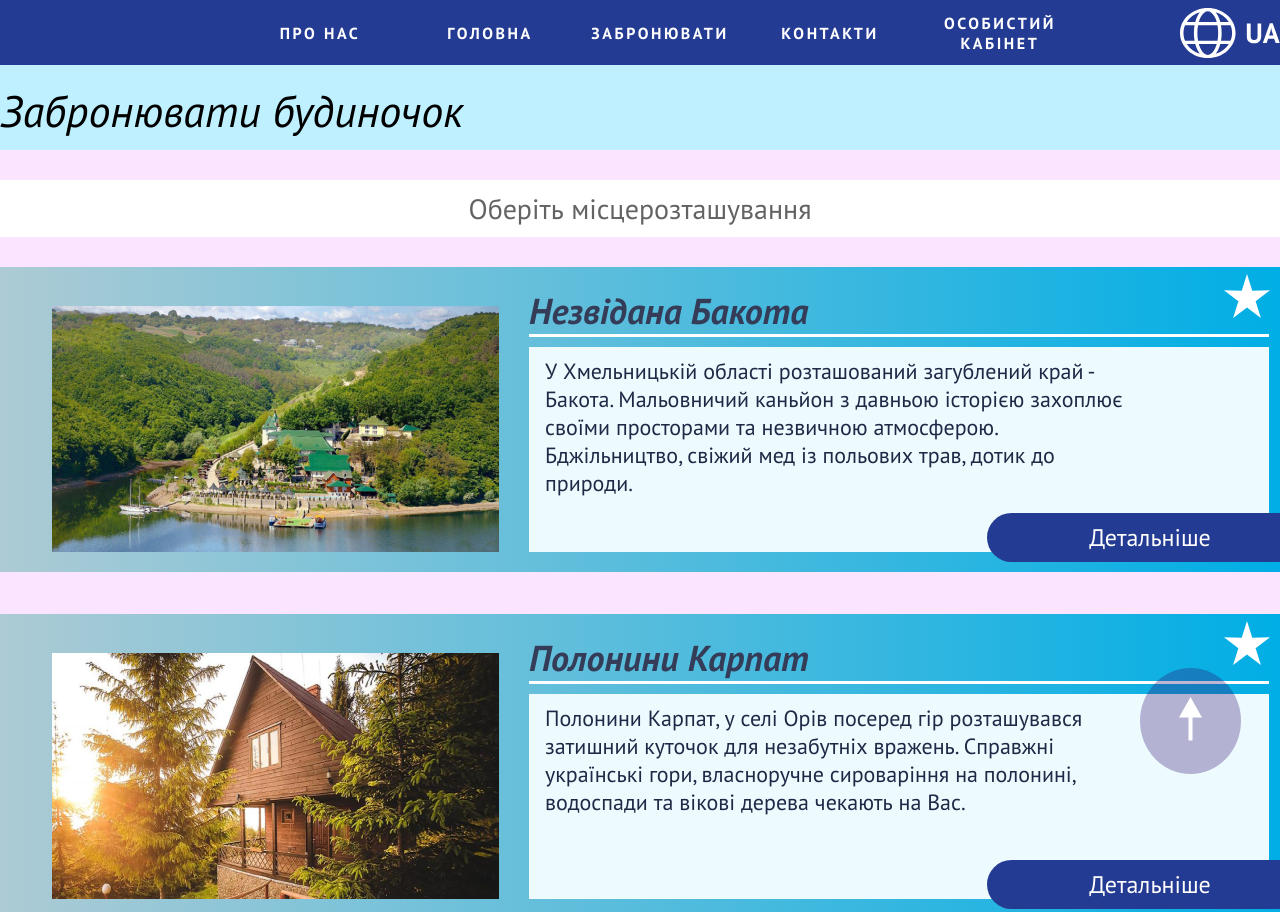
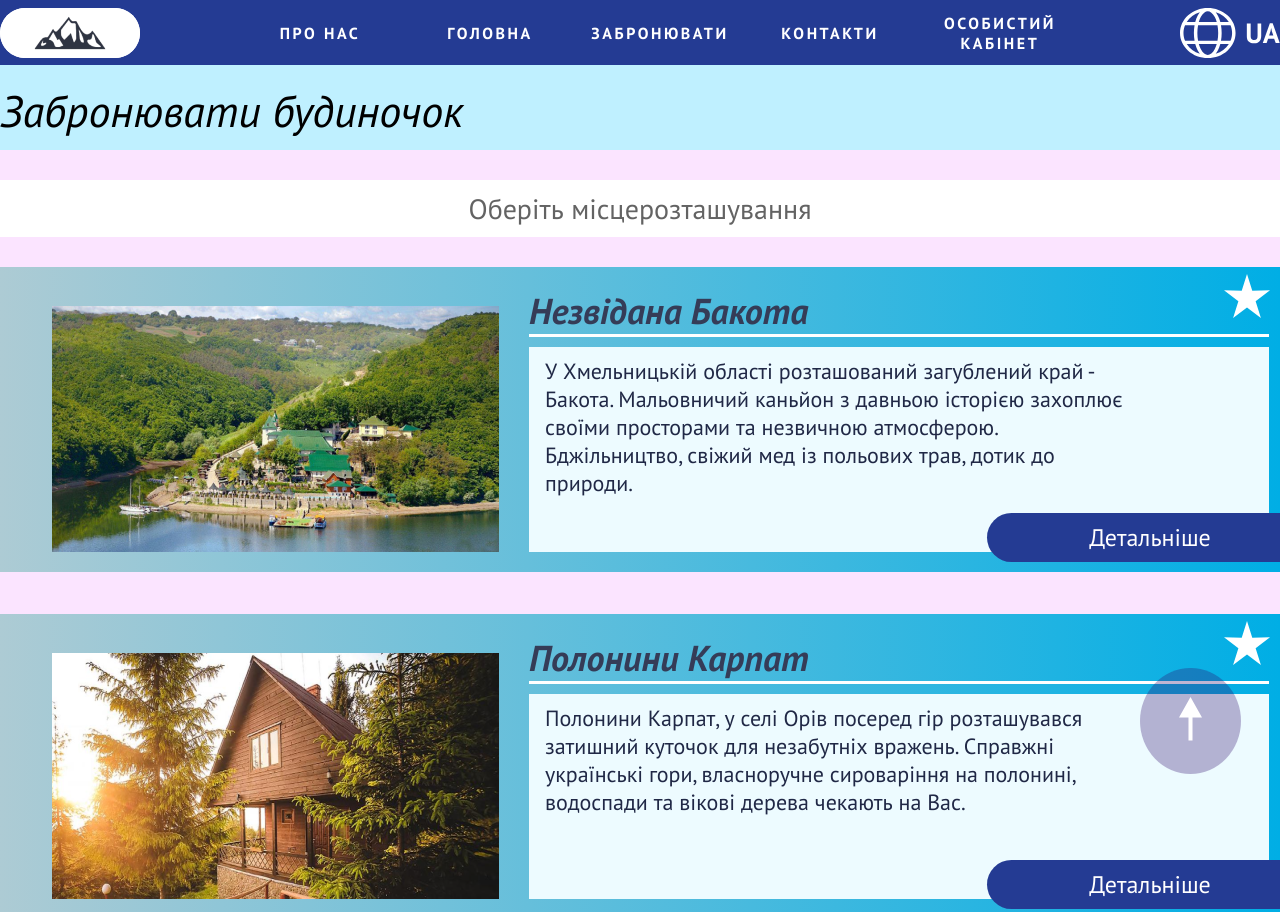
Before and after one commit to Aniutikm/FE.Home-Work-4.-House-booking, a plain HTML site: page Index.html in a window 1280 px wide. Shown: the top 912 px of the page. Drawn offline with Linux system fonts and the light colour scheme; files that its build step writes are made by us from their sources.

Commit message:
logo added

```diff
--- a/Index.html
+++ b/Index.html
@@ -15,7 +15,7 @@
 <body>
     <header>
       <div class="nav-menu-container set-max-width" id="nav-menu-container">
-        <div class="logo"><img src="./img/mountains.png" alt="Логотип"></div>
+        <div class="logo"><img src="./img/img лого.png" alt="Логотип"></div>
         <ul>
           <li class="nav-menu-item"><a href="#" class="nav-menu-link">ПРО НАС</a></li>
           <li class="nav-menu-item"><a href="#" class="nav-menu-link">ГОЛОВНА</a></li>
```
Also changed, not shown: img/img лого.png (added), 1 other file.
